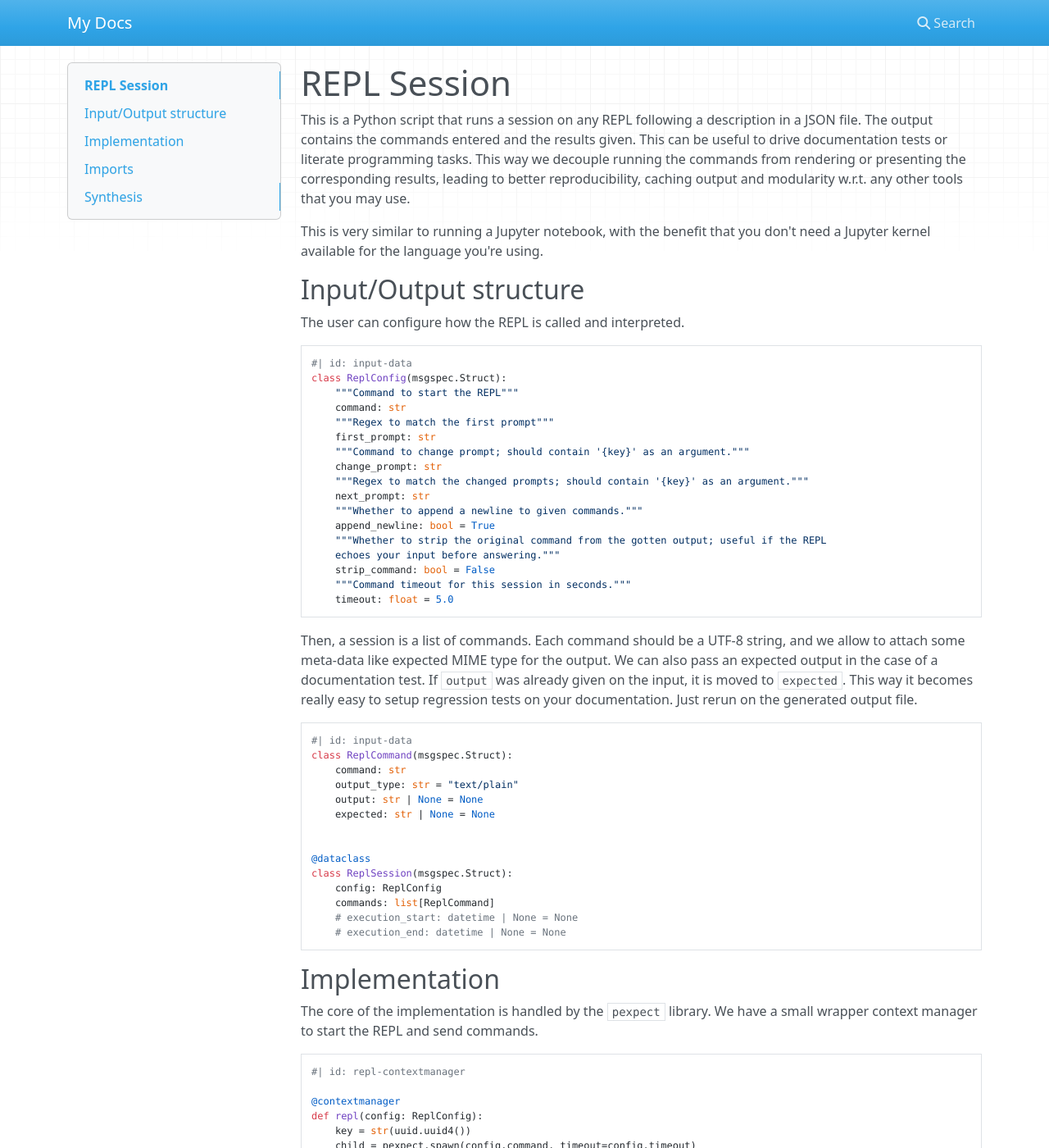
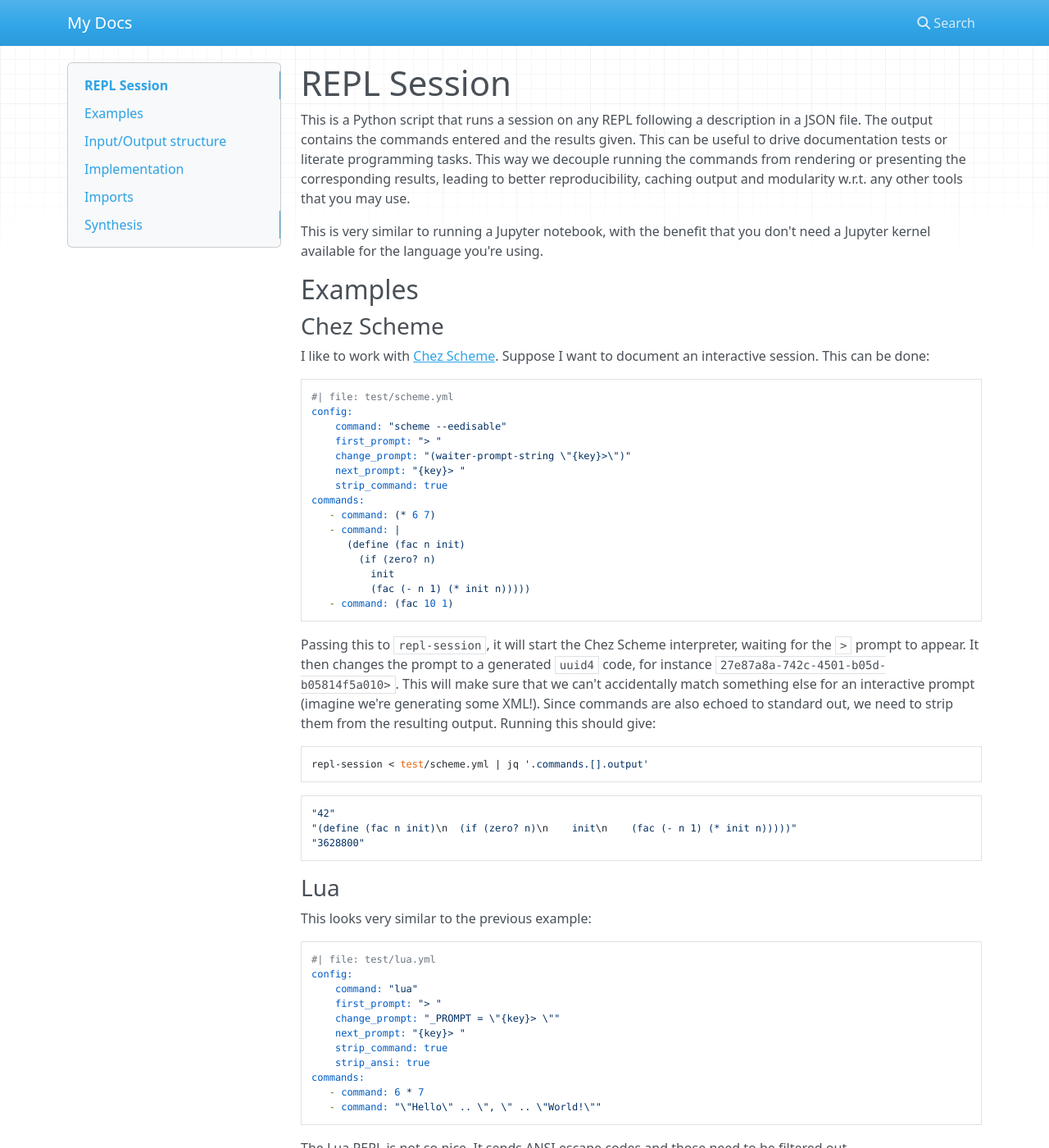
Before and after one commit to entangled/repl-session, an MkDocs documentation site: the page built from docs/index.md, in a window 1280 px wide and 1400 px high. Shown: the whole window at 82% size. Built offline with MkDocs 1.6.1, drawn with Linux system fonts in a browser that asks for light colours; nearby versions of some CDN libraries; some of the changed text lies outside the part shown.

Commit message:
concept seems to work, though not too well

````diff
--- a/docs/index.md
+++ b/docs/index.md
@@ -3,6 +3,71 @@
 This is a Python script that runs a session on any REPL following a description  in a JSON file. The output contains the commands entered and the results given. This can be useful to drive documentation tests or literate programming tasks. This way we decouple running the commands from rendering or presenting the corresponding results, leading  to better reproducibility, caching output and modularity w.r.t. any other tools that you may use.
 
 This is very similar to running a Jupyter notebook, with the benefit that you don't need a Jupyter kernel available for the language you're using.
+
+## Examples
+
+### Chez Scheme
+
+I like to work with [Chez Scheme](https://cisco.github.io/ChezScheme/). Suppose I want to document an interactive session. This can be done:
+
+```yaml
+#| file: test/scheme.yml
+config:
+    command: "scheme --eedisable"
+    first_prompt: "> "
+    change_prompt: "(waiter-prompt-string \"{key}>\")"
+    next_prompt: "{key}> "
+    strip_command: true
+commands:
+   - command: (* 6 7)
+   - command: |
+      (define (fac n init)
+        (if (zero? n)
+          init
+          (fac (- n 1) (* init n)))))
+   - command: (fac 10 1)
+```
+
+Passing this to `repl-session`, it will start the Chez Scheme interpreter, waiting for the `>` prompt to appear. It then changes the prompt to a generated `uuid4` code, for instance `27e87a8a-742c-4501-b05d-b05814f5a010> `. This will make sure that we can't accidentally match something else for an interactive prompt (imagine we're generating some XML!). Since commands are also echoed to standard out, we need to strip them from the resulting output. Running this should give:
+
+```bash
+repl-session < test/scheme.yml | jq '.commands.[].output'
+```
+
+```
+"42"
+"(define (fac n init)\n  (if (zero? n)\n    init\n    (fac (- n 1) (* init n)))))"
+"3628800"
+```
+
+### Lua
+
+This looks very similar to the previous example:
+
+```yaml
+#| file: test/lua.yml
+config:
+    command: "lua"
+    first_prompt: "> "
+    change_prompt: "_PROMPT = \"{key}> \""
+    next_prompt: "{key}> "
+    strip_command: true
+    strip_ansi: true
+commands:
+   - command: 6 * 7
+   - command: "\"Hello\" .. \", \" .. \"World!\""
+```
+
+The Lua REPL is not so nice. It sends ANSI escape codes and those need to be filtered out.
+
+```bash
+repl-session < test/lua.yml | jq '.commands.[].output'
+```
+
+```
+"42"
+"Hello, World!"
+```
 
 ## Input/Output structure
 
@@ -11,20 +76,27 @@ The user can configure how the REPL is called and interpreted.
 ```python
 #| id: input-data
 class ReplConfig(msgspec.Struct):
-    """Command to start the REPL"""
+    """Configuration
+
+    Attributes:
+        command (str): Command to start the REPL
+        first_prompt (str): Regex to match the first prompt
+        change_prompt (str): Command to change prompt; should contain '{key}' as an
+            argument.
+        next_prompt (str): Regex to match the changed prompts; should contain '{key}'
+            as an argument.
+        append_newline (bool): Whether to append a newline to given commands.
+        strip_command (bool): Whether to strip the original command from the gotten
+            output; useful if the REPL echoes your input before answering.
+        timeout (float): Command timeout for this session in seconds.
+    """
     command: str
-    """Regex to match the first prompt"""
     first_prompt: str
-    """Command to change prompt; should contain '{key}' as an argument."""
     change_prompt: str
-    """Regex to match the changed prompts; should contain '{key}' as an argument."""
     next_prompt: str
-    """Whether to append a newline to given commands."""
     append_newline: bool = True
-    """Whether to strip the original command from the gotten output; useful if the REPL
-    echoes your input before answering."""
     strip_command: bool = False
-    """Command timeout for this session in seconds."""
+    strip_ansi: bool = False
     timeout: float = 5.0
 ```
 
@@ -33,18 +105,22 @@ Then, a session is a list of commands. Each command should be a UTF-8 string, an
 ```python
 #| id: input-data
 class ReplCommand(msgspec.Struct):
+    """A command to be sent to the REPL."""
     command: str
+    """Output MIME type; convenient if results are later rendered."""
     output_type: str = "text/plain"
+    """Resulting output will be placed here. If this has a value before running,
+    the contents are moved to the `expected` member."""
     output: str | None = None
+    """Expected output in case of a doc-test."""
     expected: str | None = None
 
 
-@dataclass
 class ReplSession(msgspec.Struct):
+    """Config for setting up a REPL session."""
     config: ReplConfig
+    """List of commands."""
     commands: list[ReplCommand]
-    # execution_start: datetime | None = None
-    # execution_end: datetime | None = None
 ```
 
 ##  Implementation
@@ -55,29 +131,37 @@ The core of the implementation is handled by the `pexpect` library. We have a sm
 #| id: repl-contextmanager
 
 @contextmanager
-def repl(config: ReplConfig):
+def repl(config: ReplConfig) -> Generator[Callable[[str], str]]:
     key = str(uuid.uuid4())
-    child = pexpect.spawn(config.command, timeout=config.timeout)
-    child.expect(config.first_prompt)
-    child.send(config.change_prompt.format(key=key))
-    prompt = config.next_prompt.format(key=key)
-    child.expect(prompt)
 
-    def send(msg: str) -> re.Match:
+    with pexpect.spawn(config.command, timeout=config.timeout) as child:
+        child.expect(config.first_prompt)
+        change_prompt_cmd = config.change_prompt.format(key=key)
         if config.append_newline:
-            msg = msg + "\n"
-        child.send(msg)
-        child.expect("(.*)" + prompt)
+            change_prompt_cmd = change_prompt_cmd + "\n"
+        child.send(change_prompt_cmd)
+        if config.strip_command:
+            child.expect(key)
+        prompt = config.next_prompt.format(key=key)
+        child.expect(prompt)
 
-        if config.strip_command:
-            answer = child.match[1].decode().strip().replace("\r", "")
-            return answer.removeprefix(msg)
-        else:
-            return child.match[1].decode()
+        def send(msg: str) -> str:
+            if config.append_newline:
+                msg = msg + "\n"
+            child.send(msg)
+            child.expect("(.*)" + prompt)
 
-    yield send
+            answer = child.match[1].decode()
+            if config.strip_ansi:
+                ansi_escape = re.compile(r'(\u001b\[|\x1B\[)[0-?]*[ -\/]*[@-~]')
+                answer = ansi_escape.sub("", answer)
+            if config.strip_command:
+                answer = answer.strip().replace("\r", "")
+                return answer.removeprefix(msg)
+            else:
+                return child.match[1].decode()
 
-    child.close()
+        yield send
 ```
 
 We use this to run a session. The session is modified in place.
@@ -102,27 +186,46 @@ I/O is handled by `msgspec`.
 ```python
 #| id: io
 
-def read_session(port):
+def read_session(port: IO[str] = sys.stdin) -> ReplSession:
+    data: str = port.read()
+    return msgspec.yaml.decode(data, type=ReplSession)
 
+
+def write_session(session: ReplSession, port: IO[str] = sys.stdout):
+    data = msgspec.json.encode(session)
+    port.write(data.decode())
 ```
 
 ##  Imports
 
 ```python
 #| id: imports
-from datetime import datetime, tzinfo
-from dataclasses import dataclass
+# from datetime import datetime, tzinfo
+from typing import IO
+from collections.abc import Generator, Callable
+# import re
 from contextlib import contextmanager
 import uuid
+import sys
+import re
 
 import pexpect
 import msgspec
+import argh
+import importlib.metadata
+
+
+__version__ = importlib.metadata.version("repl-session")
 ```
 
 ## Synthesis
 
 ```python
 #| file: repl_session/__init__.py
+"""
+`repl-session` is a command-line tool to evaluate a given session
+in any REPL, and store the results.
+"""
 <<imports>>
 
 <<input-data>>
@@ -130,4 +233,22 @@ import msgspec
 <<repl-contextmanager>>
 <<run-session>>
 <<io>>
+
+
+@argh.arg("-v", "--version", help="show version and exit")
+def repl_session(version: bool = False):
+    """
+    repl-session runs a REPL session, reading JSON from standard input and
+    writing to standard output. Both the input and output follow the same
+    schema.
+    """
+    if version:
+        print(f"repl-session {__version__}")
+        sys.exit(0)
+
+    write_session(run_session(read_session()))
+
+
+def main():
+    argh.dispatch_command(repl_session)
 ```
--- a/entangled.toml
+++ b/entangled.toml
@@ -2,6 +2,11 @@ version="2.0"
 watch_list=["docs/*.md"]
 hooks=["quarto_attributes"]
 
+[[languages]]
+name = "YAML"
+identifiers = ["yaml"]
+comment = { "open"="#" }
+
 [markers]
 open="^(?P<indent>\\s*)```(?P<properties>.*)$"
 close="^(?P<indent>\\s*)```\\s*$"
--- a/pyproject.toml
+++ b/pyproject.toml
@@ -5,6 +5,7 @@ description = "Runs a session with a Read-Eval-Print-Loop (REPL). Takes JSON as
 readme = "README.md"
 requires-python = ">=3.13"
 dependencies = [
+    "argh>=0.30.5",
     "msgspec>=0.19.0",
     "pexpect>=4.9.0",
 ]
@@ -18,4 +19,7 @@ dev = [
 ]
 
 [project.scripts]
-repl-session = "repl_session"
+repl-session = "repl_session:main"
+
+[tool.uv]
+package = true
````
Also changed, not shown: repl_session/__init__.py (+152 -0 lines), 4 other files.
